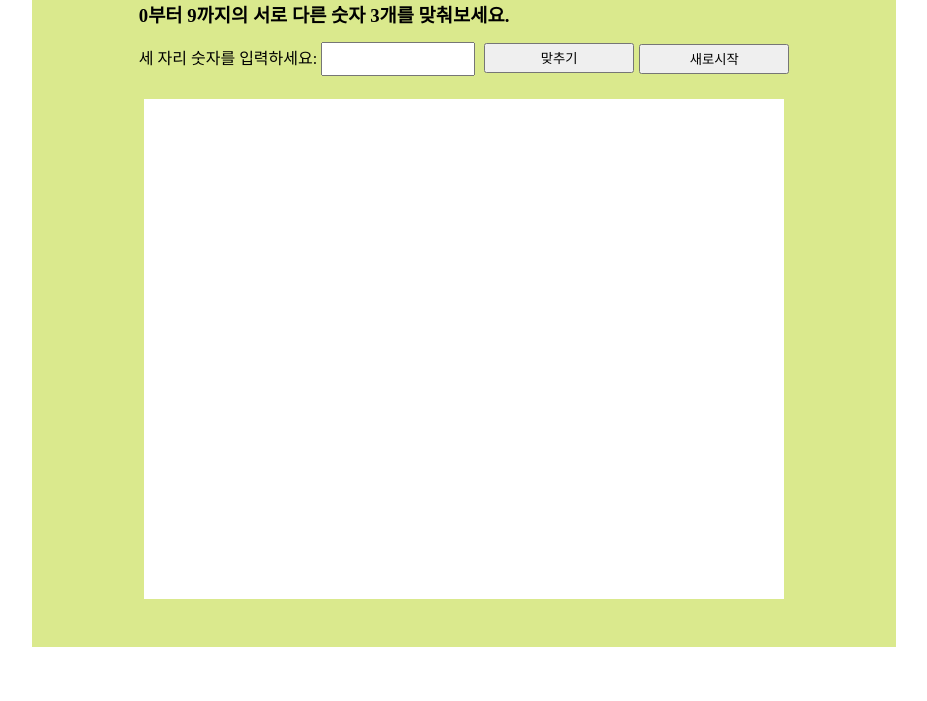
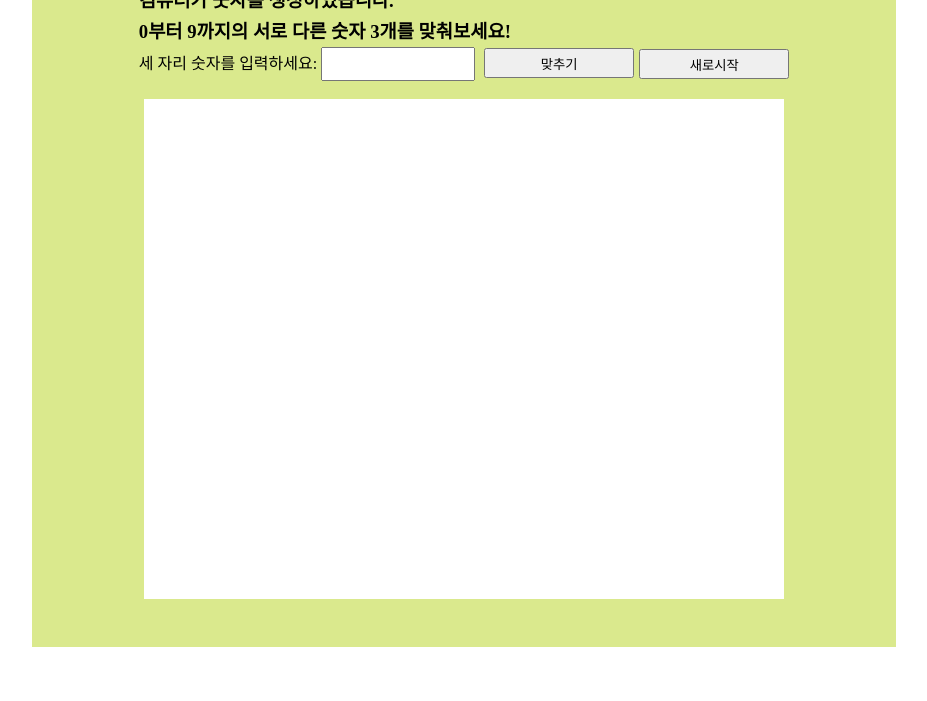
Before and after one commit to inno-front-w1-1/baseballgame-r1team01, a plain HTML site: page baseballgame.html in a window 1280 px wide. Shown: the part 99-800 px from the top of the page, without its empty margins (176-1103 px from the left). Drawn offline with Linux system fonts and the light colour scheme.

Commit message:
Fix: 텍스트 추가

```diff
--- a/baseballgame.html
+++ b/baseballgame.html
@@ -71,7 +71,8 @@
     <main class="main-container">
       <div class="info">
         <h1>숫자 야구 게임에 오신 것을 환영합니다!</h1>
-        <h3>0부터 9까지의 서로 다른 숫자 3개를 맞춰보세요.</h3>
+        <h3>컴퓨터가 숫자를 생성하였습니다.</h3>
+        <h3>0부터 9까지의 서로 다른 숫자 3개를 맞춰보세요!</h3>
         <div class="game-container">
           <form>
             <label for="user-input">세 자리 숫자를 입력하세요:</label>
--- a/baseballgame.js
+++ b/baseballgame.js
@@ -76,7 +76,7 @@ function displayGameResult() {
     let newDiv1 = document.createElement("div");
     let newSpan3 = document.createElement("span");
 
-    newSpan3.innerHTML = `축하합니다! ${attempts}번의 시도 후에 맞추셨습니다. 정답은 ${answer}입니다.`;
+    newSpan3.innerHTML = `축하합니다! ${attempts}번의 시도 후에 맞추셨습니다. 정답은 ${answer}입니다.</br>게임을 종료합니다.`;
 
     newDiv1.classList.add("correct-div");
     newDiv1.append(newSpan3);
```
